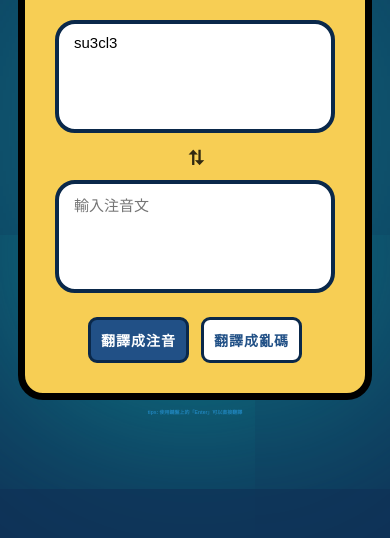
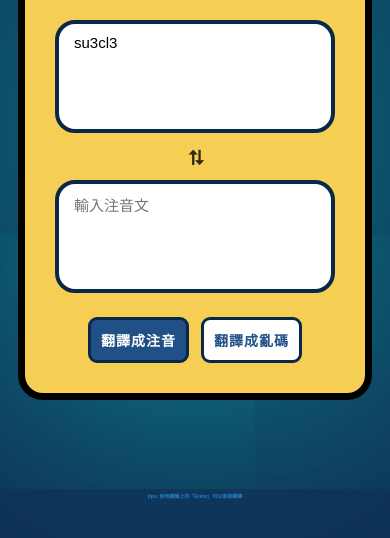
Before and after one commit to zrtian0819/Mistcoding, a plain HTML site: page index.html in a window 390 px wide. Shown: the part 274-812 px from the top of the page. Drawn offline with nearby package versions, Linux system fonts and the light colour scheme.

Commit message:
響應式提示修正

```diff
--- a/index.html
+++ b/index.html
@@ -216,6 +216,10 @@
           letter-spacing: 1px;
         }
 
+        .tips{
+          top:90%;
+        }
+
         .tips h4{
           font-size: 5px;
         }
```
